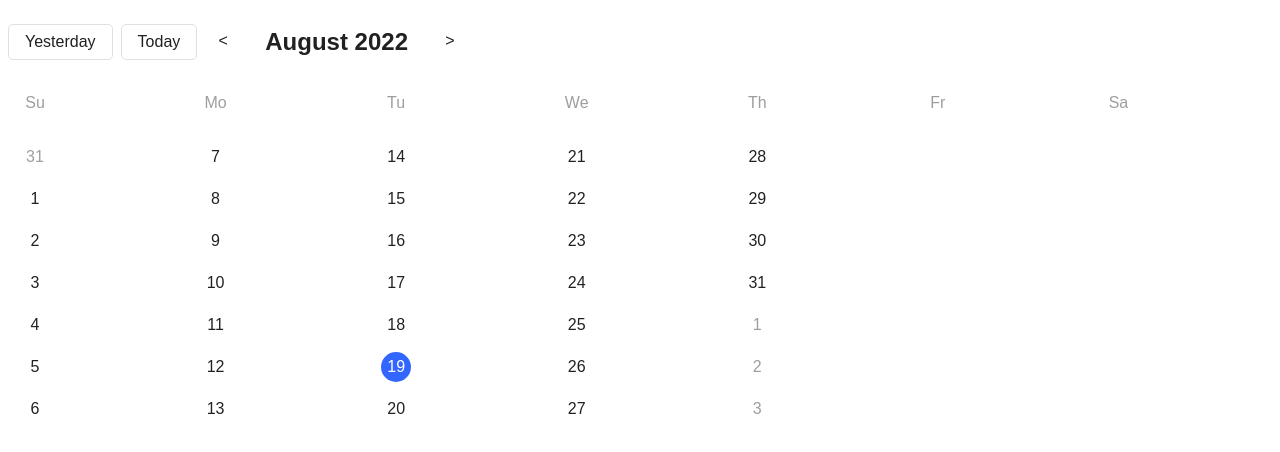
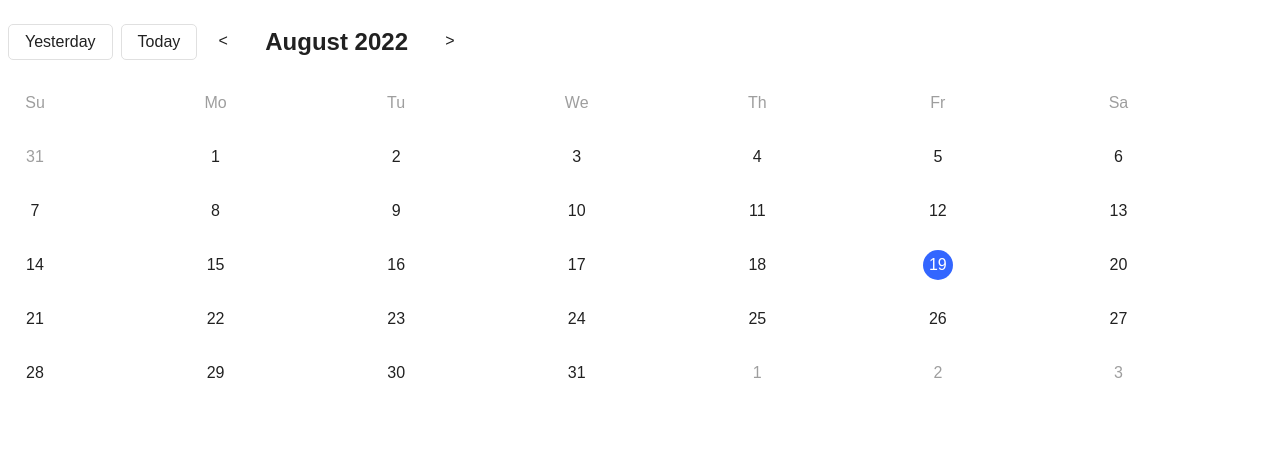
Before and after one commit to valyefimov/ammmigo-react-datepicker, a React (Create React App) app: page / in a window 1280 px wide. Shown: the top 452 px of the page. Built offline with nearby package versions, Linux system fonts and the light colour scheme; the HTML template or start-up script is replaced by a standard one.

Commit message:
Fix dates

```diff
--- a/src/components/Calendar/Dates.jsx
+++ b/src/components/Calendar/Dates.jsx
@@ -23,7 +23,7 @@ const Dates = ({activeDate, selectedDate, setSelectedDate}) => {
       );
       currentDate = addDays(currentDate, 1);
     }
-    return <div>{week}</div>;
+    return <div className="weekContainer">{week}</div>;
   };
 
   const startOfTheSelectedMonth = startOfMonth(activeDate);
@@ -42,7 +42,7 @@ const Dates = ({activeDate, selectedDate, setSelectedDate}) => {
     currentDate = addDays(currentDate, 7);
   }
 
-  return <div className="weekContainer">{allWeeks}</div>;
+  return <div>{allWeeks}</div>;
 };
 
 export default Dates;
```
